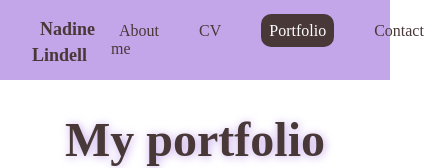
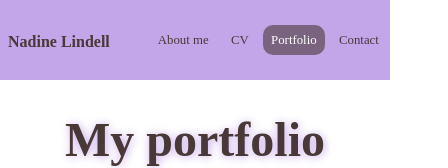
Before and after one commit to NadineL1/Labb2-DynamiskSida, a React (Vite) app: page /portfolio in a window 390 px wide. Shown: the top 168 px of the page, 448 px wide, since content can reach past the window. Built offline with nearby package versions, Linux system fonts and the light colour scheme; no server answers.

Commit message:
media querie functionality on navbar move to NavBar.css from index.css

```diff
--- a/src/components/NavBar.css
+++ b/src/components/NavBar.css
@@ -43,3 +43,19 @@ nav a:hover:not(.active) {
     background-color: var(--secondarycolor);
     color: white;
 }
+
+@media (max-width:48rem) {
+    nav li {
+        font-size: 0.8rem;
+        margin: 0.2rem;
+    }
+
+    .active {
+        background-color: rgba(73, 56, 56, 0.6);
+    }
+
+    .logo {
+        font-size: 1rem;
+        margin-left: 0;
+    }
+}
--- a/src/index.css
+++ b/src/index.css
@@ -94,19 +94,6 @@ footer {
         font-size: 1rem;
     }
 
-    nav li {
-        font-size: 0.8rem;
-        margin: 0.2rem;
-    }
-
-    .active {
-        background-color: rgba(73, 56, 56, 0.6);
-    }
-
-    .logo {
-        font-size: 1rem;
-        margin-left: 0;
-    }
 }
 
 
```
